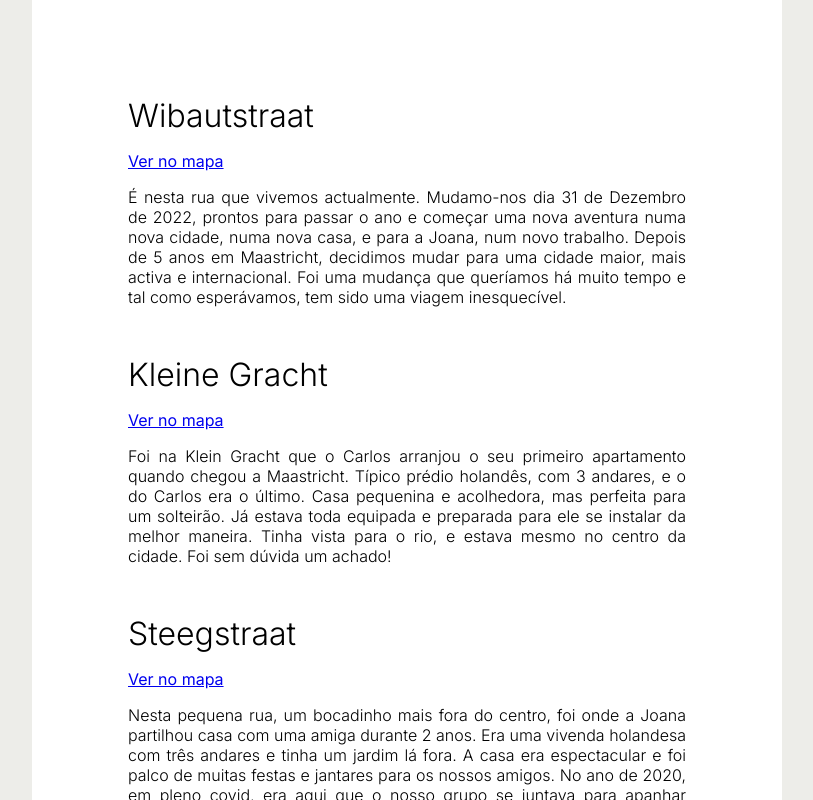
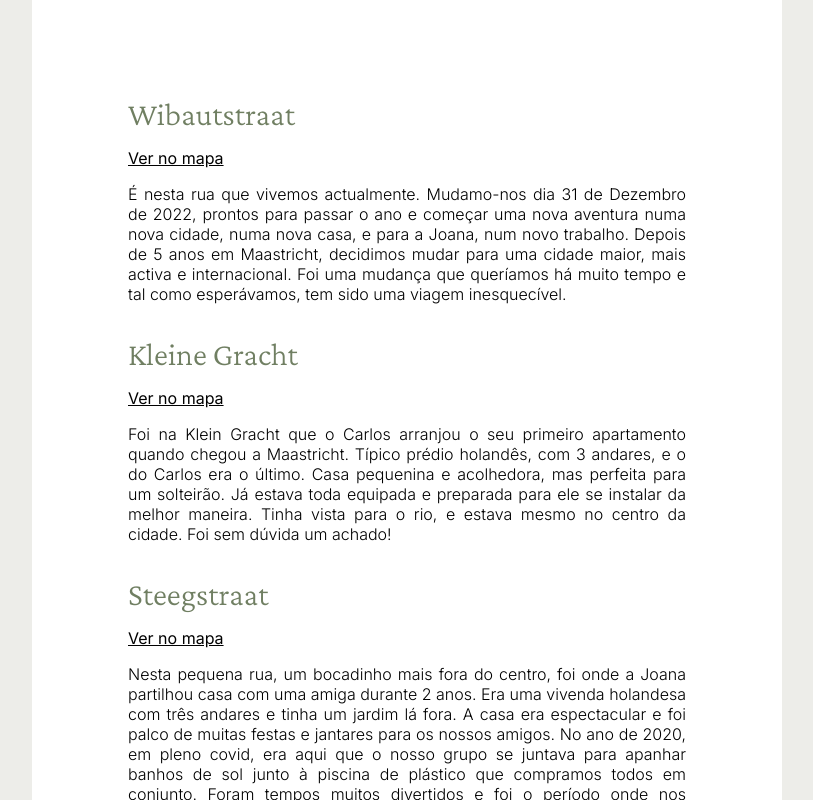
Before and after one commit to caploura/streetinfo, a Next.js app: page / in a window 1280 px wide. Shown: the top 800 px of the page, without its empty margins (233-1046 px from the left). Built offline with nearby package versions, Linux system fonts and the light colour scheme.

Commit message:
new font

```diff
--- a/package.json
+++ b/package.json
@@ -9,8 +9,8 @@
     "lint": "next lint"
   },
   "dependencies": {
+    "next": "14.2.5",
     "react": "^18",
-    "react-dom": "^18",
-    "next": "14.2.5"
+    "react-dom": "^18"
   }
 }
--- a/src/app/globals.css
+++ b/src/app/globals.css
@@ -1,15 +1,18 @@
+@import url('https://fonts.googleapis.com/css2?family=Crimson+Pro:wght@200;300;400;500;600;700;800&display=swap');
+
 :root {
   --max-width: 1100px;
   --border-radius: 12px;
-  --font-mono: ui-monospace, Menlo, Monaco, "Cascadia Mono", "Segoe UI Mono",
-    "Roboto Mono", "Oxygen Mono", "Ubuntu Monospace", "Source Code Pro",
-    "Fira Mono", "Droid Sans Mono", "Courier New", monospace;
 }
 
 * {
   box-sizing: border-box;
   padding: 0;
   margin: 0;
+}
+
+a {
+  color: black
 }
 
 html,
@@ -19,7 +22,12 @@ body {
   background-color: #edede9;
 }
 
+h1, h2, h3, h4, h5, h6  {
+  padding-bottom: 1rem;
+  color: #707F62;
+  font-family: 'Crimson Pro';
+}
+
 h1, h2, h3, h4, h5, h6, p  {
-  padding-bottom: 1rem;
-  font-weight: 350;
+    font-weight: 350;
 }
--- a/src/app/layout.js
+++ b/src/app/layout.js
@@ -11,6 +11,9 @@ export const metadata = {
 export default function RootLayout({ children }) {
   return (
     <html lang="en">
+      <head>
+        <link href='https://fonts.googleapis.com/css?family=Crimson Pro' rel='stylesheet'/>
+      </head>
       <body className={inter.className}>{children}</body>
     </html>
   );
--- a/src/app/page.js
+++ b/src/app/page.js
@@ -1,4 +1,3 @@
-import Image from "next/image";
 import styles from "./page.module.css";
 
 const streetDiv = ({
```
